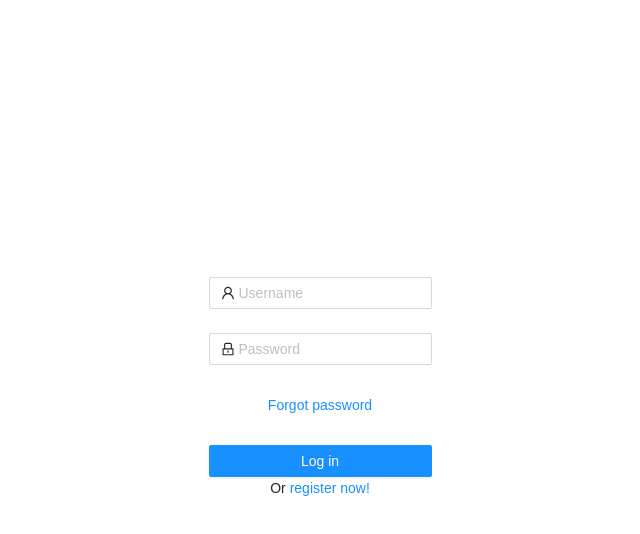
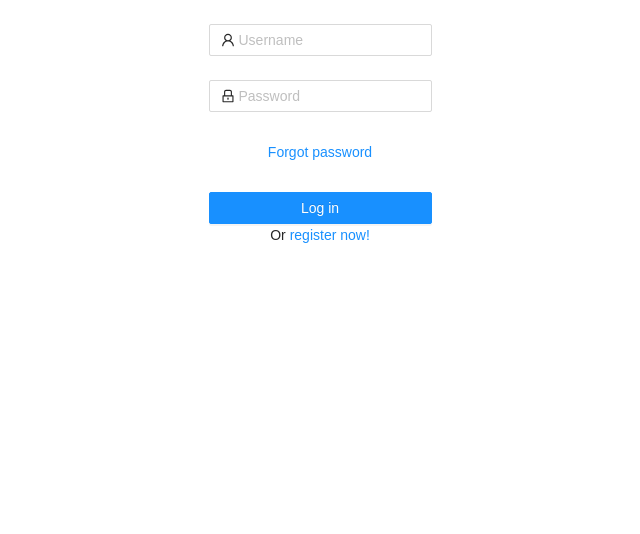
Before and after one commit to mjgh1999/TodoList, a React (Create React App) app: page / in a window 1280 px wide. Shown: the top 534 px of the page, without its empty margins (320-960 px from the left). Built offline with nearby package versions, Linux system fonts and the light colour scheme.

Commit message:
app css back to defualt

```diff
--- a/src/App.css
+++ b/src/App.css
@@ -3,14 +3,15 @@
 .App {
   font-family: sans-serif;
   text-align: center;
-  height: 100%;
+
+  /*height: 100%;
   width: 100%;
 
   display: flex;
   align-items:center;
   justify-content:center;
 
-  /* display: grid;
+   display: grid;
   grid-template-columns: 100%;
   align-items:center;
   justify-content:center; */
```
